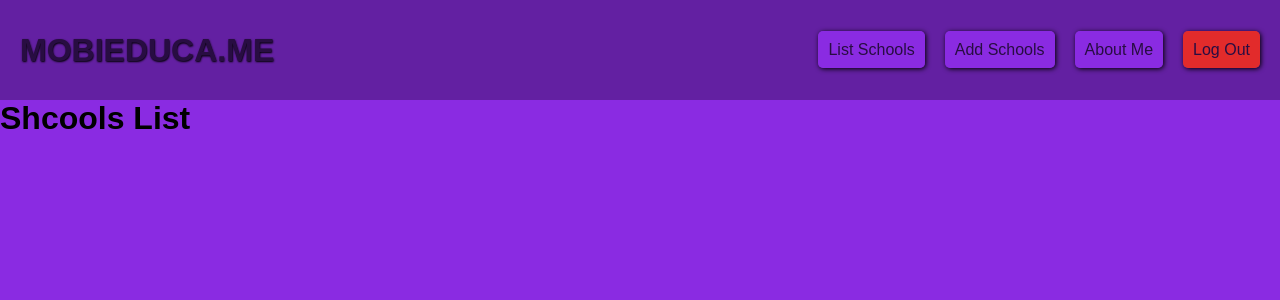
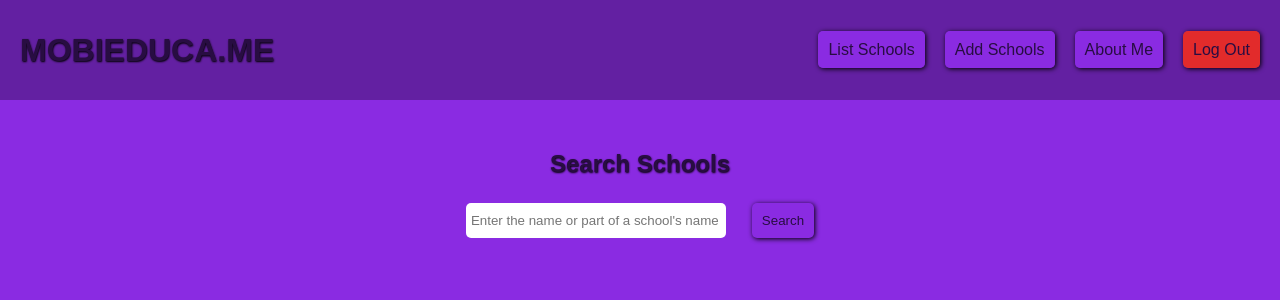
Before and after one commit to rodrigocdpadua/mobieduca, a React (Create React App) app: page /list-schools in a window 1280 px wide. Shown: the top 300 px of the page. Built offline with nearby package versions, Linux system fonts and the light colour scheme; sample sign-in values are in the browser's storage.

Commit message:
search schools by name

```diff
--- /dev/null
+++ b/src/pages/list_schools_api/index.js
@@ -0,0 +1,95 @@
+import React, { useState } from "react";
+import './styles.css'
+
+const ListSchoolsApi = () => {
+    const api_url = 'https://cors-anywhere.herokuapp.com/http://educacao.dadosabertosbr.com/api/escolas?'
+
+    //const api_url = 'http://educacao.dadosabertosbr.com/api/escolas?nome=aplicacao'
+    //https://cors-anywhere.herokuapp.com/corsdemo
+
+    const [searchKey, setSearchKey] = useState('')
+    const [listSchools, setListSchools] = useState([])
+
+    async function getApi(url) {
+        const xhr = new XMLHttpRequest()
+        xhr.open('GET', url, true)
+        xhr.responseType = 'json'
+
+        const result = await new Promise(function (resolve, reject) {
+            xhr.onload = function (e) {
+                if (xhr.readyState === 4 && xhr.status === 200) {
+                    resolve(xhr)
+                } else {
+                    reject(xhr)
+                }
+            }
+
+            xhr.send()
+        })
+
+        return (result.response[1])
+    }
+
+    async function searcheName(){
+        const receiveList = await getApi(api_url + 'nome=' + searchKey)
+        setListSchools(receiveList)
+    }
+
+    const handleSearch = (e) => {
+        setSearchKey(e.target.value)
+    }
+
+    const admDependency = (dependency) => {
+        switch (dependency) {
+            case 1:
+                return 'Federal'
+                break;
+            case 2:
+                return 'Estadual'
+                break;
+            case 3:
+                return 'Municipal'
+                break;
+            case 4:
+                return 'Privada'
+                break;
+            default:
+                return '-'
+                break;
+        }
+    }
+
+    return (
+        <div className='list-schools-api'>
+            <h2>Search Schools</h2>
+            <div className='search-container'>
+                <input value={searchKey} onChange={handleSearch} placeholder="Enter the name or part of a school's name" />
+                <button onClick={searcheName}>Search</button>
+            </div>
+            {listSchools.length !== 0 &&
+            <table className="table-list-school">
+                <thead>
+                    <tr>
+                        <th>NAME</th>
+                        <th>CITY</th>
+                        <th>TYPE</th>
+                        <th>STATS</th>
+                    </tr>
+                </thead>
+                <tbody>
+                    {listSchools.map((school, key) =>
+                        <tr key={key}>
+                            <td>{school.nome}</td>
+                            <td>{school.cidade}</td>
+                            <td>{admDependency(school.dependenciaAdministrativa)}</td>
+                            <td>{school.situacaoFuncionamentoTxt}</td>
+                        </tr>
+                    )}
+                </tbody>
+            </table>
+            }
+        </div>
+    )
+}
+
+export default ListSchoolsApi
--- /dev/null
+++ b/src/pages/list_schools_api/styles.css
@@ -0,0 +1,62 @@
+.list-schools-api{
+    display: flex;
+    flex-direction: column;
+    justify-content: center;
+    align-items: center;
+    min-width: 800px;
+}
+.list-schools-api h2{
+    margin-top: 50px;
+    margin-bottom: 25px;
+    text-shadow: 0.5px 0.5px 2px #000000;
+    color: #280d42;
+}
+
+.search-container{
+    display: flex;
+    justify-content: space-evenly;
+    margin-bottom: 25px;
+    min-width: 400px;
+}
+.search-container input{
+    padding: 5px;
+    width: 250px;
+    border: none;
+    border-radius: 5px;
+}
+.search-container button{
+    padding: 10px;
+    border: none;
+    border-radius: 5px;
+    color: #280d42;
+    background-color: #8a2be2;
+    text-decoration: none;
+    box-shadow: 1px 1px 5px #000000;
+}
+.search-container button:hover{
+    color: #43166d;
+    background-color: #9a2ffd;
+}
+
+/* TABLE */
+.table-list-school{
+    margin-bottom: 50px;
+    border-collapse: collapse;
+}
+.table-list-school th, .table-list-school td{
+    border: 1px solid #000000;
+    padding: 8px;
+}
+.table-list-school th{
+    padding-top: 12px;
+    padding-bottom: 12px;
+    text-align: left;
+    background-color: #511b83ab;
+    color: #280d42;
+}
+.table-list-school tr:nth-child(even){
+    background-color: #7b2bc5;
+}
+.table-list-school tbody tr:hover {
+    background-color: #9a2ffd;
+}
--- a/src/routes.js
+++ b/src/routes.js
@@ -4,7 +4,7 @@ import Header from './components/header';
 import Connection from './pages/connection';
 import AddSchools from './pages/add_schools';
 import AboutMe from './pages/about_me';
-//import ListSchoolsApi from './pages/list_schools_api';
+import ListSchoolsApi from './pages/list_schools_api';
 import NotFound from './components/not_found';
 import Loading from './components/loading';
 import { AuthProvider, AuthContext } from './auth';
@@ -32,7 +32,7 @@ const AppRoutes = () => {
                 <Routes>
                     <Route path='/' element={<LoggedOut><Connection /></LoggedOut>}/>
                     <Route path='add-schools' element={<Private><AddSchools /></Private>} />
-                    <Route path='list-schools' element={<Private><h1>Shcools List</h1></Private>}/>
+                    <Route path='list-schools' element={<Private><ListSchoolsApi /></Private>}/>
                     <Route path='about-me' element={<AboutMe />} />
                     <Route path='*' element={<NotFound />} />
                 </Routes>
```
